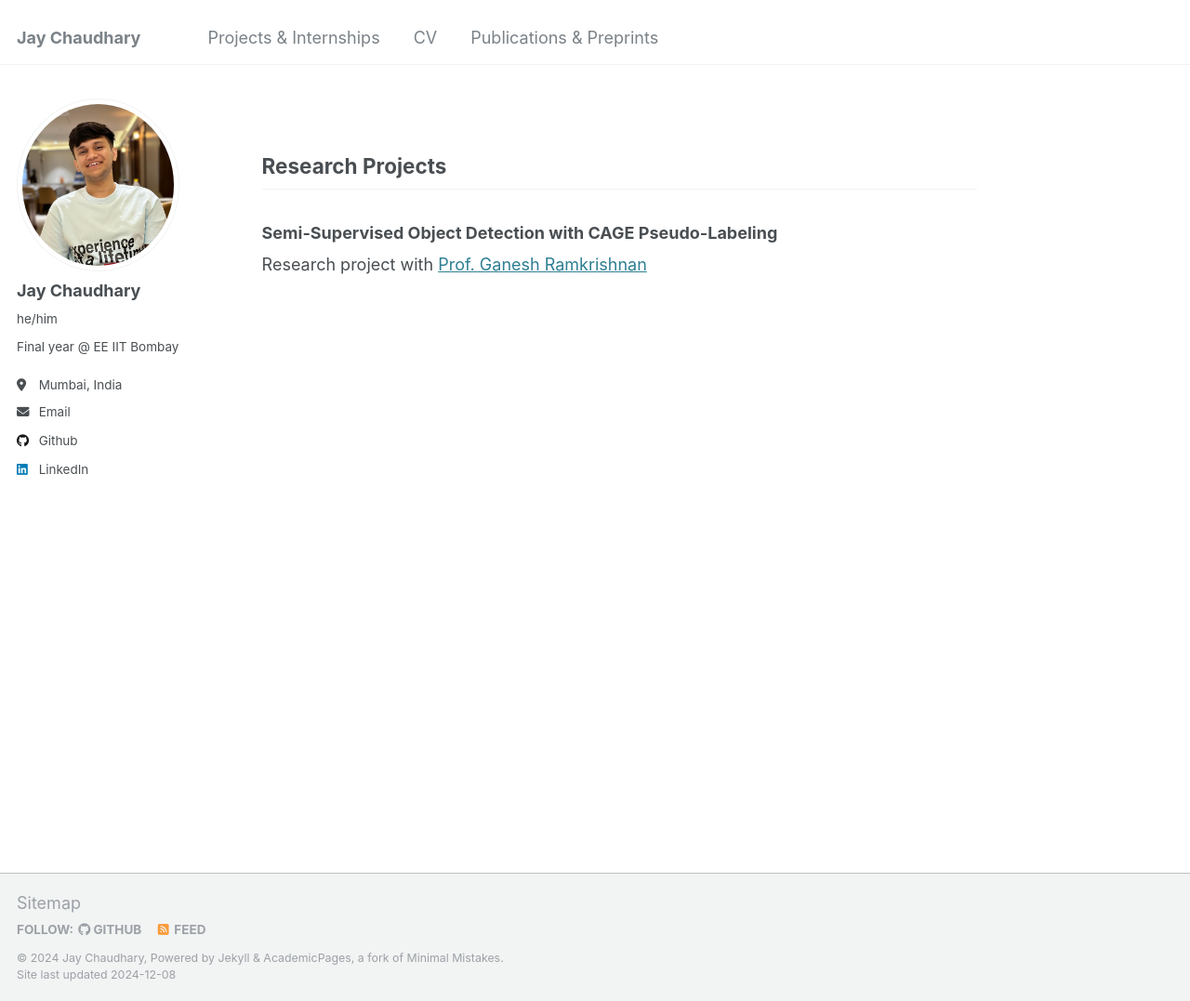
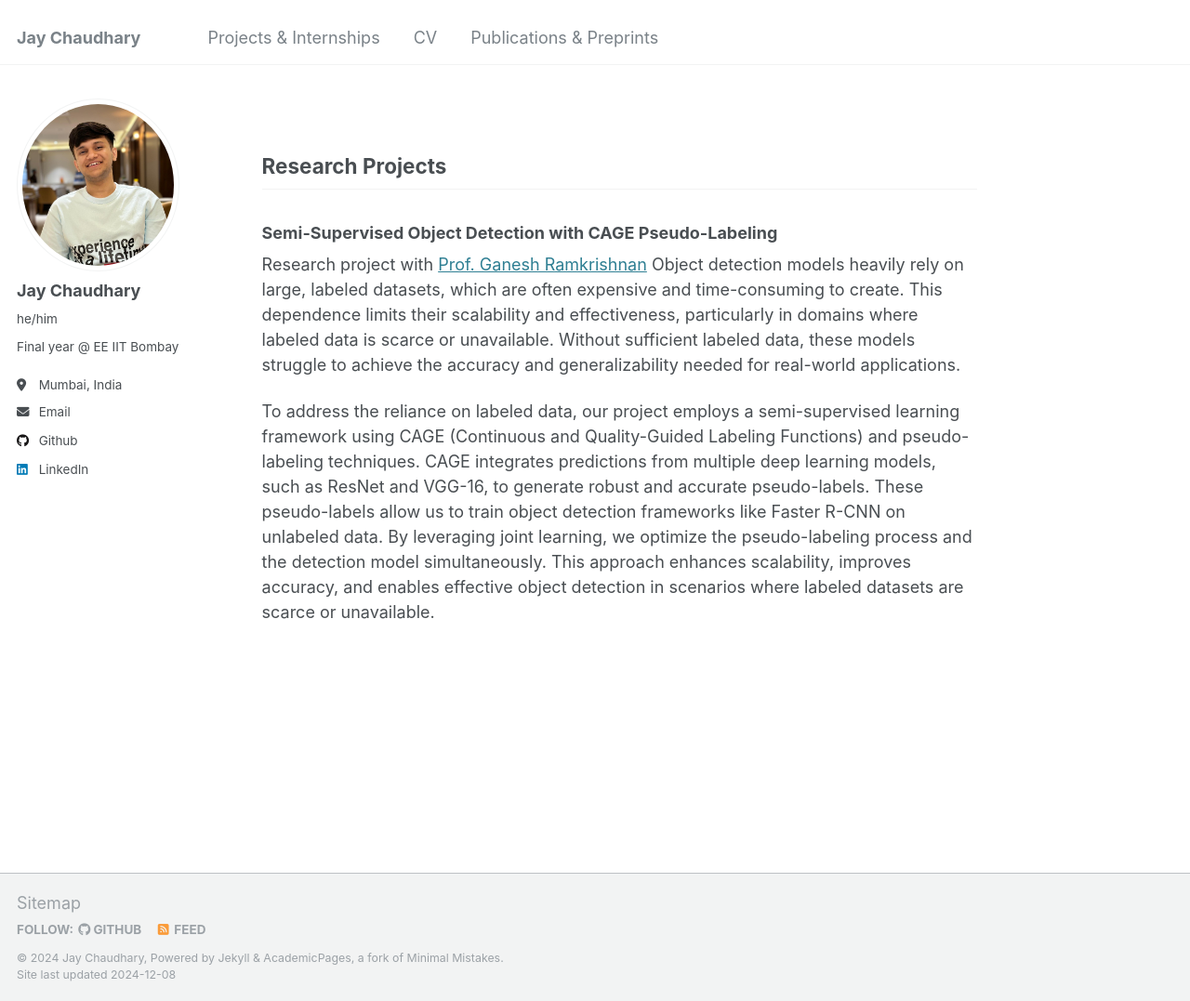
Before and after one commit to JayGC/jaygc.github.io, a Jekyll site: the page built from _pages/markdown.md, in a window 1280 px wide and 1077 px high. Shown: the whole window at 93% size. Built offline with Jekyll 4.4.1, drawn with Linux system fonts in a browser that asks for light colours.

Commit message:
Update markdown.md

```diff
--- a/_pages/markdown.md
+++ b/_pages/markdown.md
@@ -10,3 +10,6 @@ redirect_from:
 ## Research Projects
 ### Semi-Supervised Object Detection with CAGE Pseudo-Labeling
 Research project with [Prof. Ganesh Ramkrishnan](https://www.cse.iitb.ac.in/~ganesh/)
+Object detection models heavily rely on large, labeled datasets, which are often expensive and time-consuming to create. This dependence limits their scalability and effectiveness, particularly in domains where labeled data is scarce or unavailable. Without sufficient labeled data, these models struggle to achieve the accuracy and generalizability needed for real-world applications.
+
+To address the reliance on labeled data, our project employs a semi-supervised learning framework using CAGE (Continuous and Quality-Guided Labeling Functions) and pseudo-labeling techniques. CAGE integrates predictions from multiple deep learning models, such as ResNet and VGG-16, to generate robust and accurate pseudo-labels. These pseudo-labels allow us to train object detection frameworks like Faster R-CNN on unlabeled data. By leveraging joint learning, we optimize the pseudo-labeling process and the detection model simultaneously. This approach enhances scalability, improves accuracy, and enables effective object detection in scenarios where labeled datasets are scarce or unavailable.
```
